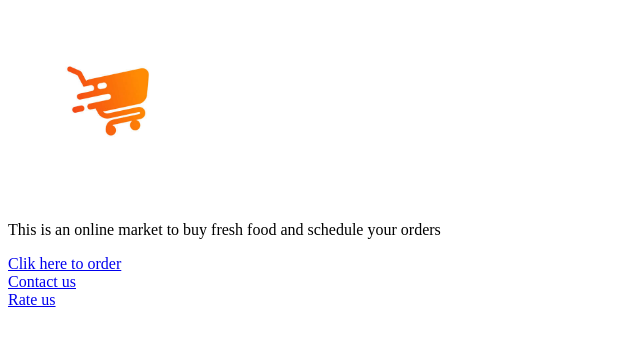
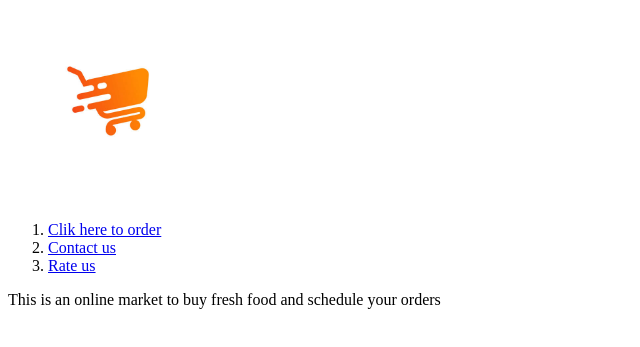
Before and after one commit to TURKI-ALSUMARI/SWE-363-231-1, a plain HTML site: page exercises/ex.html in a window 1280 px wide. Shown: the part 79-426 px from the top of the page, without its empty margins (0-640 px from the left). Drawn offline with Linux system fonts and the light colour scheme.

Commit message:
html_2-exercise_3

```diff
--- a/exercises/ex.html
+++ b/exercises/ex.html
@@ -16,19 +16,34 @@
     </h1>
 
     <img src="images/istockphoto-1138644570-612x612.jpg" height= 200>
+    <nav>
+      <ol>
+        <li class="order">
+          <a href="order.html">
+            Clik here to order
+          </a>
+        </li>
+        <li class="contact">
+          <a href="contact.html">
+            Contact us
+          </a>
+        </li>
+        <li>
+          <a href="rate us.html">
+            Rate us
+          </a>
+        </li>
+      </ol>
+    </nav>
+    <header>
+      <p>
+        This is an online market to buy fresh food and schedule your orders
+      </p>
+    </header>
 
-    <p>
-      This is an online market to buy fresh food and schedule your orders
-    </p>
-    <a href="order.html">
-      Clik here to order
-    </a>
-   <br> <a href="contact.html"> <!-- <br> element will make an inline element to go to next line-->
-      Contact us
-    </a>
-    <aside></aside>
-    <a href="HTML_2-exercise_2.html">
-      Rate us
-    </a>
+
+
+
+
   </body>
 </html>
```
Also changed, not shown: exercises/contact.html (+10 -3 lines).
